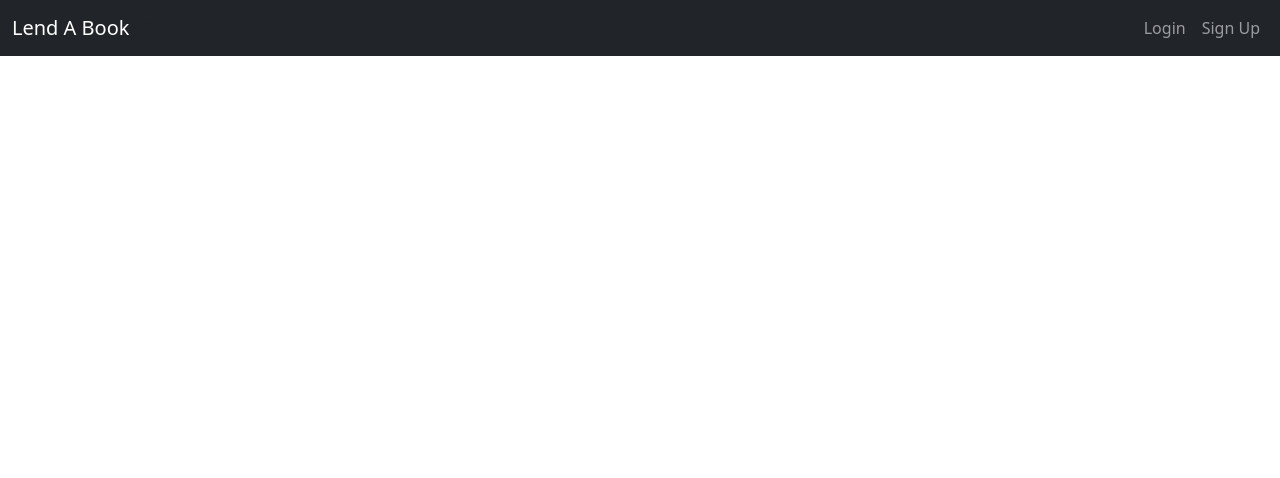
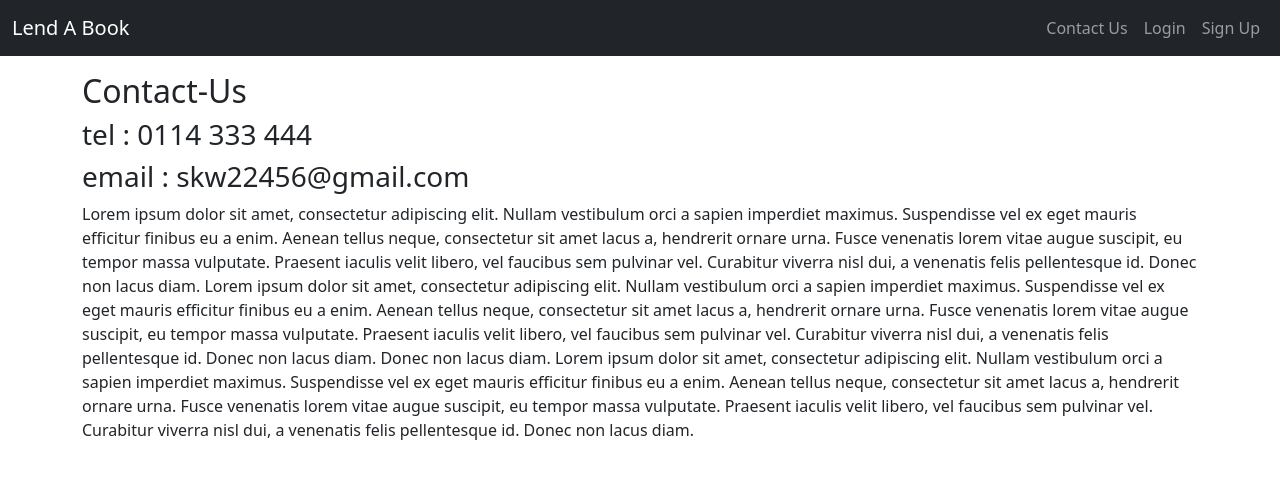
Before and after one commit to KanchanaSW/LEND-A-BOOK-, a React (Create React App) app: page /contactUs in a window 1280 px wide. Shown: the top 478 px of the page. Built offline with nearby package versions, Linux system fonts and the light colour scheme.

Commit message:
contact-us page added

```diff
--- a/src/App.js
+++ b/src/App.js
@@ -55,6 +55,8 @@ import FogotPassword from "./components/FogotPassword";
 import ValidateOTP from "./components/ValidateOTP";
 import ResetPassword from "./components/ResetPassword";
 
+import ContactUs from "./components/ContactUs";
+
 import { NavDropdown } from "react-bootstrap";
 
 const App = () => {
@@ -83,6 +85,7 @@ const App = () => {
           <Link to={"/"} className="navbar-brand">
             Lend A Book
           </Link>
+
           <div className="collapse navbar-collapse">
             <ul class="navbar-nav me-auto mb-2 mb-lg-0">
               {showAdminBoard && (
@@ -224,11 +227,15 @@ const App = () => {
           ) : (
             <div className="navbar-nav ml-auto">
               <li className="nav-item">
+                <Link to={"/contactUs"} className="nav-link">
+                  Contact Us
+                </Link>
+              </li>
+              <li className="nav-item">
                 <Link to={"/login"} className="nav-link">
                   Login
                 </Link>
               </li>
-
               <li className="nav-item">
                 <Link to={"/register"} className="nav-link">
                   Sign Up
@@ -264,7 +271,7 @@ const App = () => {
           <Route path="/movie/:movieId" component={ViewMovie} />
 
           <Route path="/issueList" component={IssueList} />
-          <Route path="/issueListALL" component={IssueListALL}/>
+          <Route path="/issueListALL" component={IssueListALL} />
           <Route path="/issueNR/:issueId" component={ViewIssue} />
           <Route path="/issueNRmovie/:issueId" component={ViewIssueMovie} />
           <Route path="/issueBook" component={IssueBook} />
@@ -289,6 +296,8 @@ const App = () => {
           <Route path="/fogotPassword" component={FogotPassword} />
           <Route path="/validateOTP" component={ValidateOTP} />
           <Route path="/resetPassword/:otp" component={ResetPassword} />
+
+          <Route path="/contactUs" component={ContactUs} />
         </Switch>
       </div>
     </div>
--- /dev/null
+++ b/src/components/ContactUs.jsx
@@ -0,0 +1,43 @@
+import React, { Component } from "react";
+
+class ContactUs extends Component{
+ constructor(props) {
+    super(props);
+    this.state = {
+    };
+ }
+
+ render(){
+     return (
+       <div>
+         <h2>Contact-Us</h2>
+         <h3>tel : 0114 333 444</h3>
+         <h3>email : skw22456@gmail.com</h3>
+         <p>
+           Lorem ipsum dolor sit amet, consectetur adipiscing elit. Nullam
+           vestibulum orci a sapien imperdiet maximus. Suspendisse vel ex eget
+           mauris efficitur finibus eu a enim. Aenean tellus neque, consectetur
+           sit amet lacus a, hendrerit ornare urna. Fusce venenatis lorem vitae
+           augue suscipit, eu tempor massa vulputate. Praesent iaculis velit
+           libero, vel faucibus sem pulvinar vel. Curabitur viverra nisl dui, a
+           venenatis felis pellentesque id. Donec non lacus diam. Lorem ipsum
+           dolor sit amet, consectetur adipiscing elit. Nullam vestibulum orci a
+           sapien imperdiet maximus. Suspendisse vel ex eget mauris efficitur
+           finibus eu a enim. Aenean tellus neque, consectetur sit amet lacus a,
+           hendrerit ornare urna. Fusce venenatis lorem vitae augue suscipit, eu
+           tempor massa vulputate. Praesent iaculis velit libero, vel faucibus
+           sem pulvinar vel. Curabitur viverra nisl dui, a venenatis felis
+           pellentesque id. Donec non lacus diam. Donec non lacus diam. Lorem
+           ipsum dolor sit amet, consectetur adipiscing elit. Nullam vestibulum
+           orci a sapien imperdiet maximus. Suspendisse vel ex eget mauris
+           efficitur finibus eu a enim. Aenean tellus neque, consectetur sit
+           amet lacus a, hendrerit ornare urna. Fusce venenatis lorem vitae
+           augue suscipit, eu tempor massa vulputate. Praesent iaculis velit
+           libero, vel faucibus sem pulvinar vel. Curabitur viverra nisl dui, a
+           venenatis felis pellentesque id. Donec non lacus diam.
+         </p>
+       </div>
+     );
+ }
+}
+export default ContactUs;
--- a/src/components/Home.js
+++ b/src/components/Home.js
@@ -24,8 +24,31 @@ const Home = () => {
   return (
     <div className="container">
       <header className="jumbotron">
-        <h3>{content}</h3>
+        <h3>LEND-A-BOOK</h3>
       </header>
+      <p>
+        Lorem ipsum dolor sit amet, consectetur adipiscing elit. Nullam
+        vestibulum orci a sapien imperdiet maximus. Suspendisse vel ex eget
+        mauris efficitur finibus eu a enim. Aenean tellus neque, consectetur sit
+        amet lacus a, hendrerit ornare urna. Fusce venenatis lorem vitae augue
+        suscipit, eu tempor massa vulputate. Praesent iaculis velit libero, vel
+        faucibus sem pulvinar vel. Curabitur viverra nisl dui, a venenatis felis
+        pellentesque id. Donec non lacus diam. Lorem ipsum dolor sit amet,
+        consectetur adipiscing elit. Nullam vestibulum orci a sapien imperdiet
+        maximus. Suspendisse vel ex eget mauris efficitur finibus eu a enim.
+        Aenean tellus neque, consectetur sit amet lacus a, hendrerit ornare
+        urna. Fusce venenatis lorem vitae augue suscipit, eu tempor massa
+        vulputate. Praesent iaculis velit libero, vel faucibus sem pulvinar vel.
+        Curabitur viverra nisl dui, a venenatis felis pellentesque id. Donec non
+        lacus diam. Donec non lacus diam. Lorem ipsum dolor sit amet,
+        consectetur adipiscing elit. Nullam vestibulum orci a sapien imperdiet
+        maximus. Suspendisse vel ex eget mauris efficitur finibus eu a enim.
+        Aenean tellus neque, consectetur sit amet lacus a, hendrerit ornare
+        urna. Fusce venenatis lorem vitae augue suscipit, eu tempor massa
+        vulputate. Praesent iaculis velit libero, vel faucibus sem pulvinar vel.
+        Curabitur viverra nisl dui, a venenatis felis pellentesque id. Donec non
+        lacus diam.
+      </p>
     </div>
   );
 };
--- a/src/components/IssueBook.jsx
+++ b/src/components/IssueBook.jsx
@@ -159,8 +159,18 @@ class IssueBook extends React.Component {
         <br></br>
         <br></br>
         <div>
-          <div className="row">
-            <div className="col">
+          <div
+            className="row"
+            style={{ textAlign: "center", margin: "auto" }}
+          >
+            <div
+              className="col"
+              style={{
+                display: "inline-block",
+                verticalAlign: "middle",
+                float: "none",
+              }}
+            >
               <div className="form-group">
                 <label>Issue Date</label>
                 <input
@@ -173,7 +183,14 @@ class IssueBook extends React.Component {
                 />
               </div>
             </div>
-            <div className="col">
+            <div
+              className="col"
+              style={{
+                display: "inline-block",
+                verticalAlign: "middle",
+                float: "none",
+              }}
+            >
               <label>Expected Return Date</label>
               <input
                 type="date"
@@ -184,18 +201,22 @@ class IssueBook extends React.Component {
                 onChange={this.changeExpectedReturnDate}
               />
             </div>
-          </div>
-        </div>
-        <div className="row">
-          <div className="col-md-10"></div>
-          <div className="col-md-2">
-            <button
-              className="btn btn-primary"
-              style={{ marginLeft: "32px" }}
-              onClick={this.addIssue}
+            <div
+              className="col"
+              style={{
+                display: "inline-block",
+                verticalAlign: "middle",
+                float: "none",
+              }}
             >
-              Save
-            </button>
+              <button
+                className="btn btn-primary"
+                style={{ marginLeft: "32px", marginTop: "35px" }}
+                onClick={this.addIssue}
+              >
+                Save
+              </button>
+            </div>
           </div>
         </div>
       </div>
--- a/src/components/IssueList.jsx
+++ b/src/components/IssueList.jsx
@@ -96,7 +96,7 @@ class IssueList extends React.Component {
   render() {
     return (
       <div>
-        <div className="btn btn-primary" onClick={this.viewReserves}>
+        <div className="btn btn-primary" style={{marginRight:"10px"}} onClick={this.viewReserves}>
           Reserves
         </div>
         <div className="btn btn-primary" onClick={this.viewMovieReserves}>
--- a/src/components/IssueMovie.jsx
+++ b/src/components/IssueMovie.jsx
@@ -162,8 +162,15 @@ class IssueMovie extends React.Component {
         <br></br>
         <br></br>
         <div>
-          <div className="row">
-            <div className="col">
+          <div className="row" style={{ textAlign: "center", margin: "auto" }}>
+            <div
+              className="col"
+              style={{
+                display: "inline-block",
+                verticalAlign: "middle",
+                float: "none",
+              }}
+            >
               <div className="form-group">
                 <label>Issue Date</label>
                 <input
@@ -176,7 +183,14 @@ class IssueMovie extends React.Component {
                 />
               </div>
             </div>
-            <div className="col">
+            <div
+              className="col"
+              style={{
+                display: "inline-block",
+                verticalAlign: "middle",
+                float: "none",
+              }}
+            >
               <label>Expected Return Date</label>
               <input
                 type="date"
@@ -187,18 +201,22 @@ class IssueMovie extends React.Component {
                 onChange={this.changeExpectedReturnDate}
               />
             </div>
-          </div>
-        </div>
-        <div className="row">
-          <div className="col-md-10"></div>
-          <div className="col-md-2">
-            <button
-              className="btn btn-primary"
-              style={{ marginLeft: "32px" }}
-              onClick={this.addIssue}
+            <div
+              className="col"
+              style={{
+                display: "inline-block",
+                verticalAlign: "middle",
+                float: "none",
+              }}
             >
-              Save
-            </button>
+              <button
+                className="btn btn-primary"
+                style={{ marginLeft: "32px", marginTop: "35px" }}
+                onClick={this.addIssue}
+              >
+                Save
+              </button>
+            </div>
           </div>
         </div>
       </div>
```
